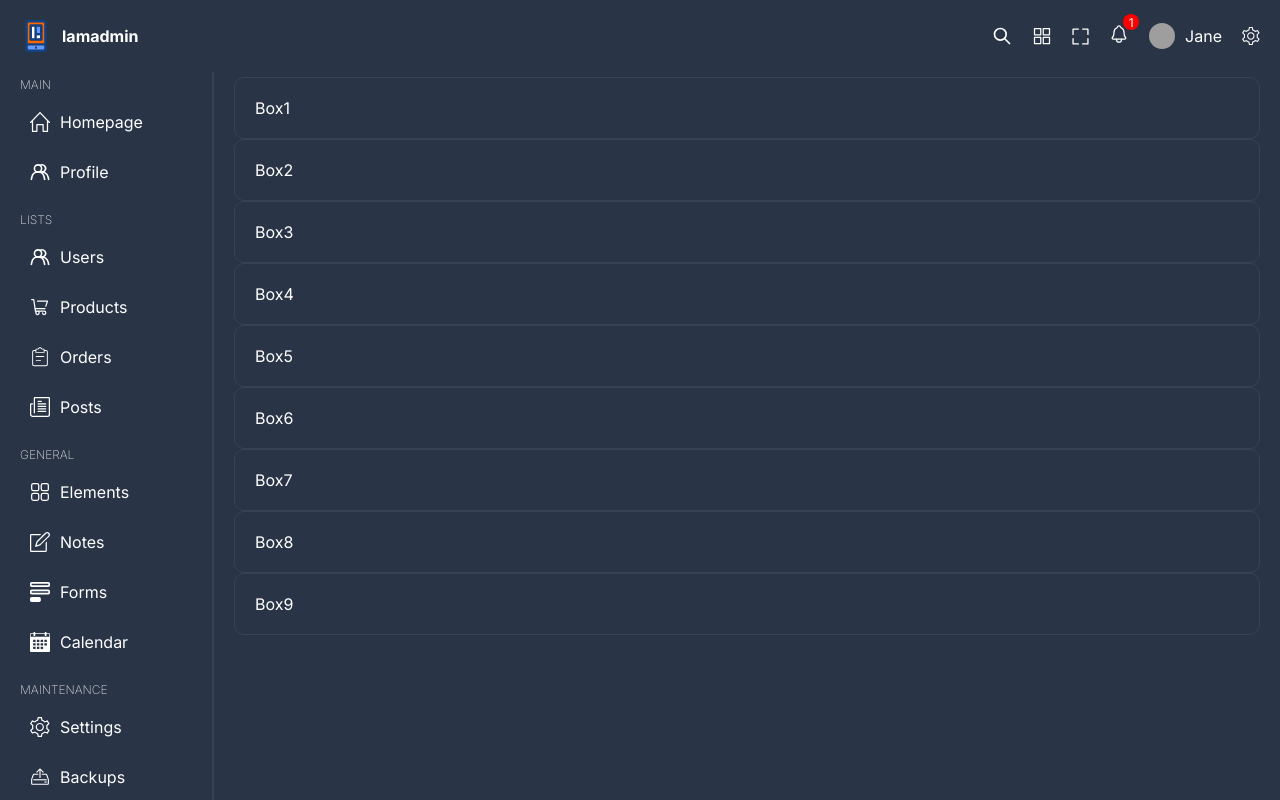
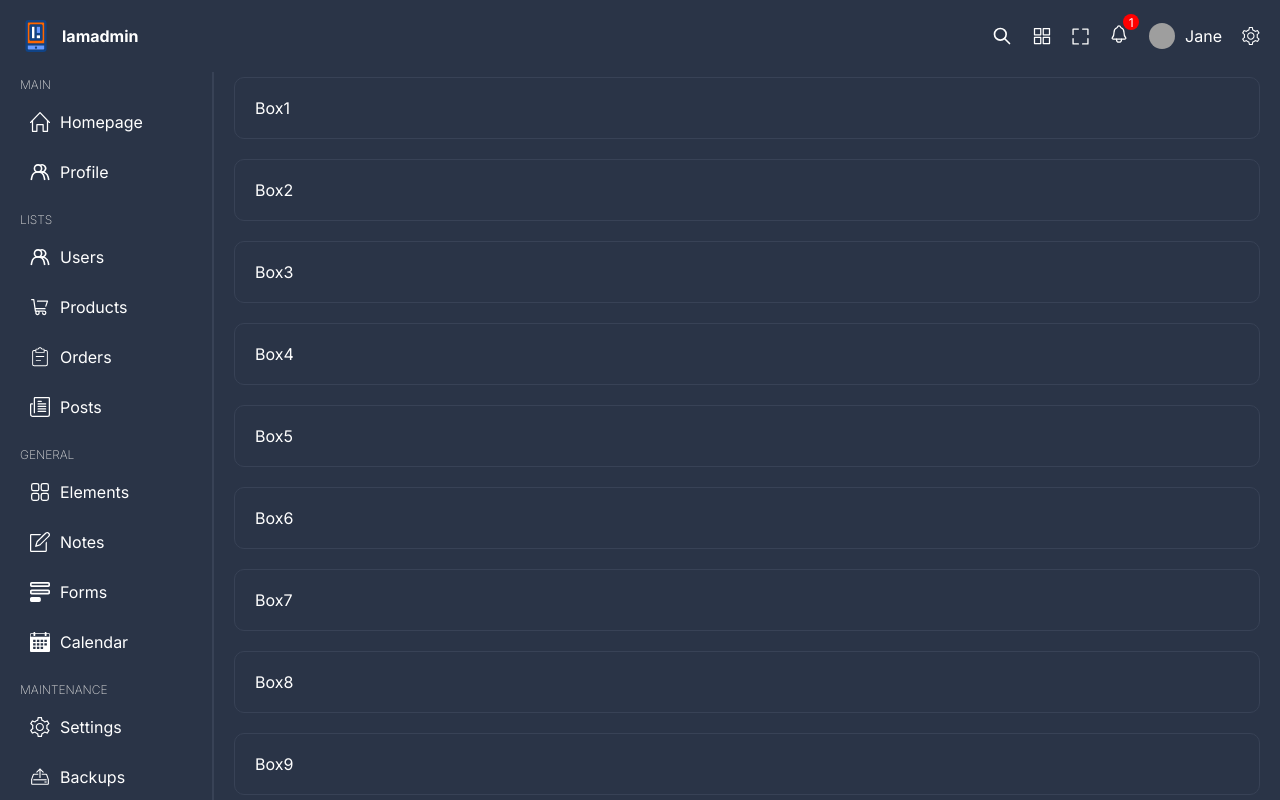
Before and after one commit to rrg1459/react-admin, a React (Vite) app: page / in a window 1280 px wide. Shown: the top 800 px of the page. Built offline with nearby package versions, Linux system fonts and the light colour scheme; grey boxes are pictures that could not be loaded.

Commit message:
Add display grig to box in home

```diff
--- a/src/pages/home/home.scss
+++ b/src/pages/home/home.scss
@@ -1,6 +1,8 @@
 @import "../../styles/variables.scss";
 
 .home {
+  display: grid;
+  gap: 20px;
 
   .box {
     padding: 20px;
```
